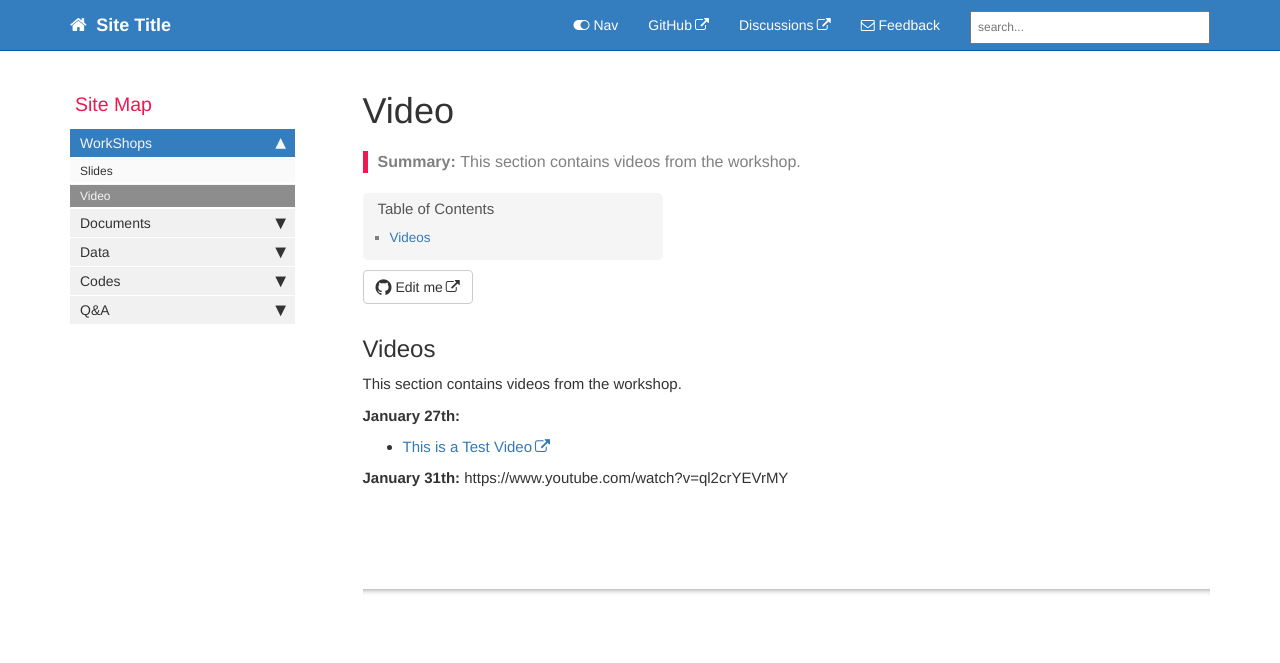
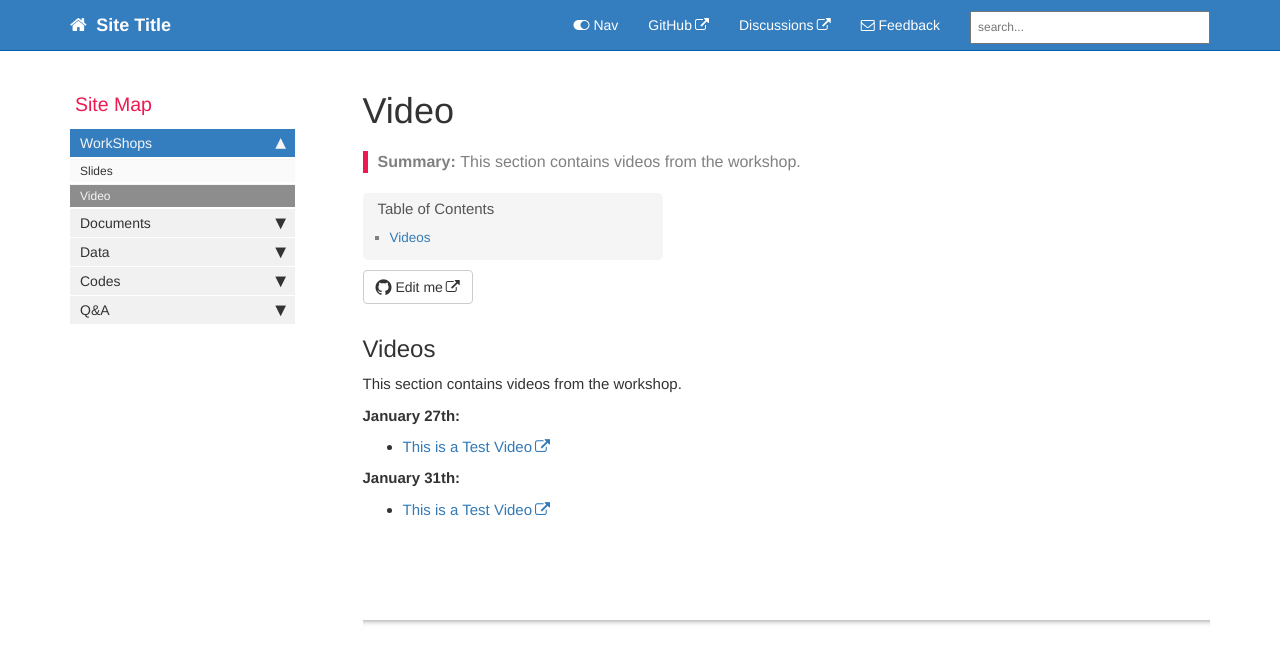
Before and after one commit to tangent-tz/CloudyWithAChanceOfData, a Jekyll site: the page built from pages/mydoc/video.md, in a window 1280 px wide. Shown: the top 663 px of the page. Built offline with Jekyll 4.4.1, drawn with Linux system fonts in a browser that asks for light colours; comment, search, counter and statistics services are not loaded.

Commit message:
Update video.md

```diff
--- a/pages/mydoc/video.md
+++ b/pages/mydoc/video.md
@@ -17,4 +17,5 @@ This section contains videos from the workshop.
 
 
 **January 31th:**
-https://www.youtube.com/watch?v=ql2crYEVrMY
+
+- [This is a Test Video](https://www.youtube.com/watch?v=mHYsAgAx5I4&ab_channel=LiverpoolFC)
```
